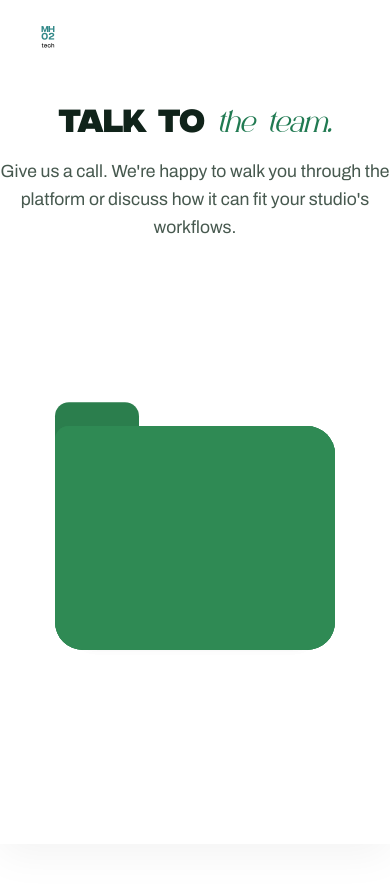
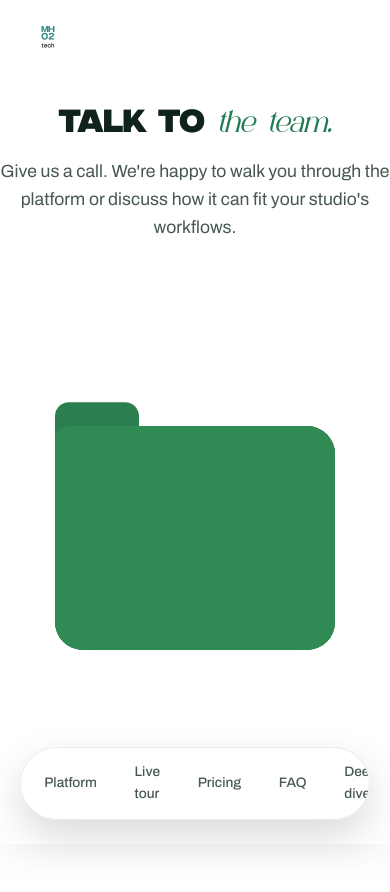
Before and after one commit to Murcielago3/mh02-tech-website, a React (Vite) app: page /contact in a window 390 px wide. Shown: the top 892 px of the page. Built offline with nearby package versions, Linux system fonts and the light colour scheme.

Commit message:
opt changes

```diff
--- a/src/components/Footer.css
+++ b/src/components/Footer.css
@@ -153,3 +153,7 @@
   .foot__grid { grid-column: 1; grid-row: auto; }
   .foot__fine { flex-direction: column; text-align: center; }
 }
+@media (max-width: 768px) {
+  .foot__inner { padding-top: var(--space-3xl); }
+  .foot__ghost { font-size: clamp(4rem, 18vw, 8rem); bottom: -0.1em; }
+}
--- a/src/components/Navbar.css
+++ b/src/components/Navbar.css
@@ -121,6 +121,25 @@
 
 /* ── Responsive ─────────────────────────────────────────────── */
 @media (max-width: 900px) {
-  .nav__links, .nav__rule { display: none; }
+  .nav__rule { display: none; }
   .nav__cta { margin-left: auto; }
+
+  .nav__links {
+    position: fixed;
+    top: auto;
+    bottom: 24px;
+    left: 50%;
+    transform: translateX(-50%);
+    width: max-content;
+    max-width: calc(100vw - 40px);
+    overflow-x: auto;
+    -webkit-overflow-scrolling: touch;
+    box-shadow: 0 16px 40px rgba(0,0,0,0.15), inset 0 2px 4px rgba(255,255,255,0.5);
+    background: rgba(255, 255, 255, 0.92);
+    backdrop-filter: blur(24px);
+    -webkit-backdrop-filter: blur(24px);
+    border: 1px solid rgba(0,0,0,0.08);
+    scrollbar-width: none;
+  }
+  .nav__links::-webkit-scrollbar { display: none; }
 }
```
